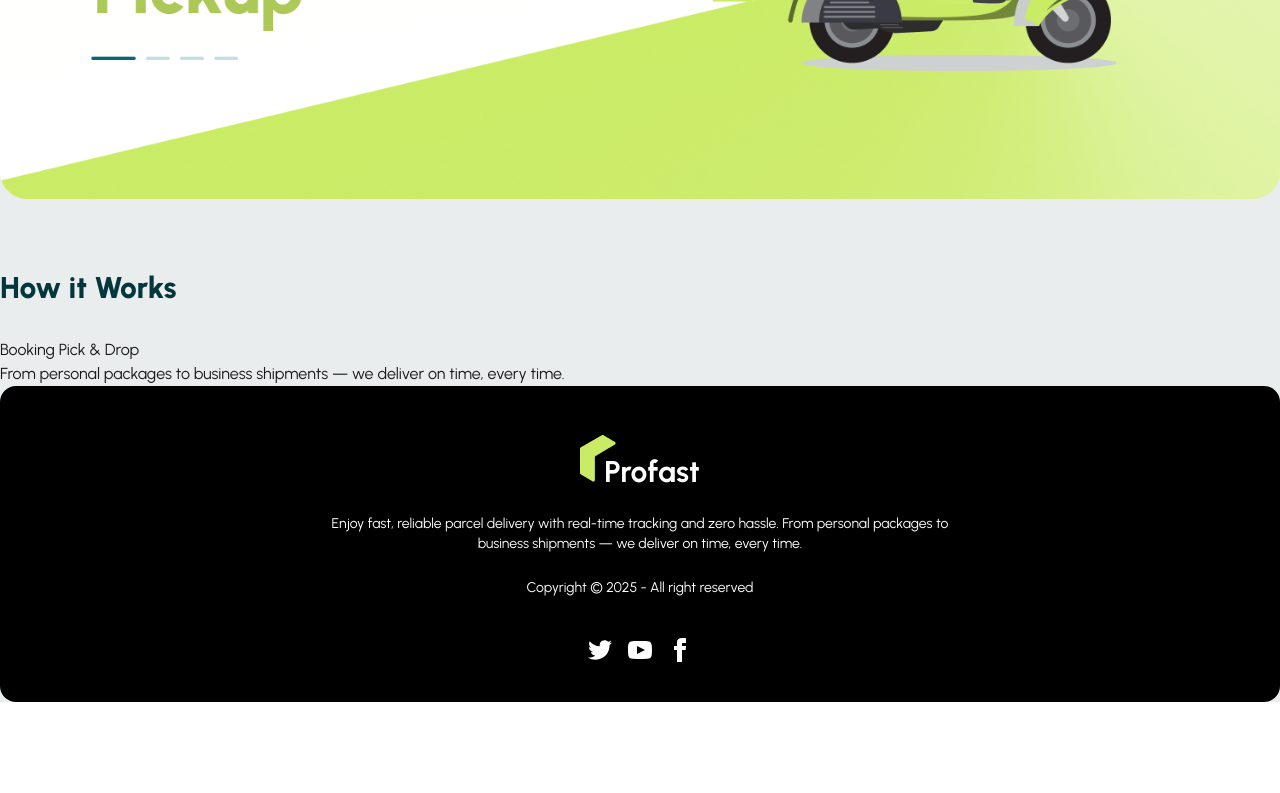
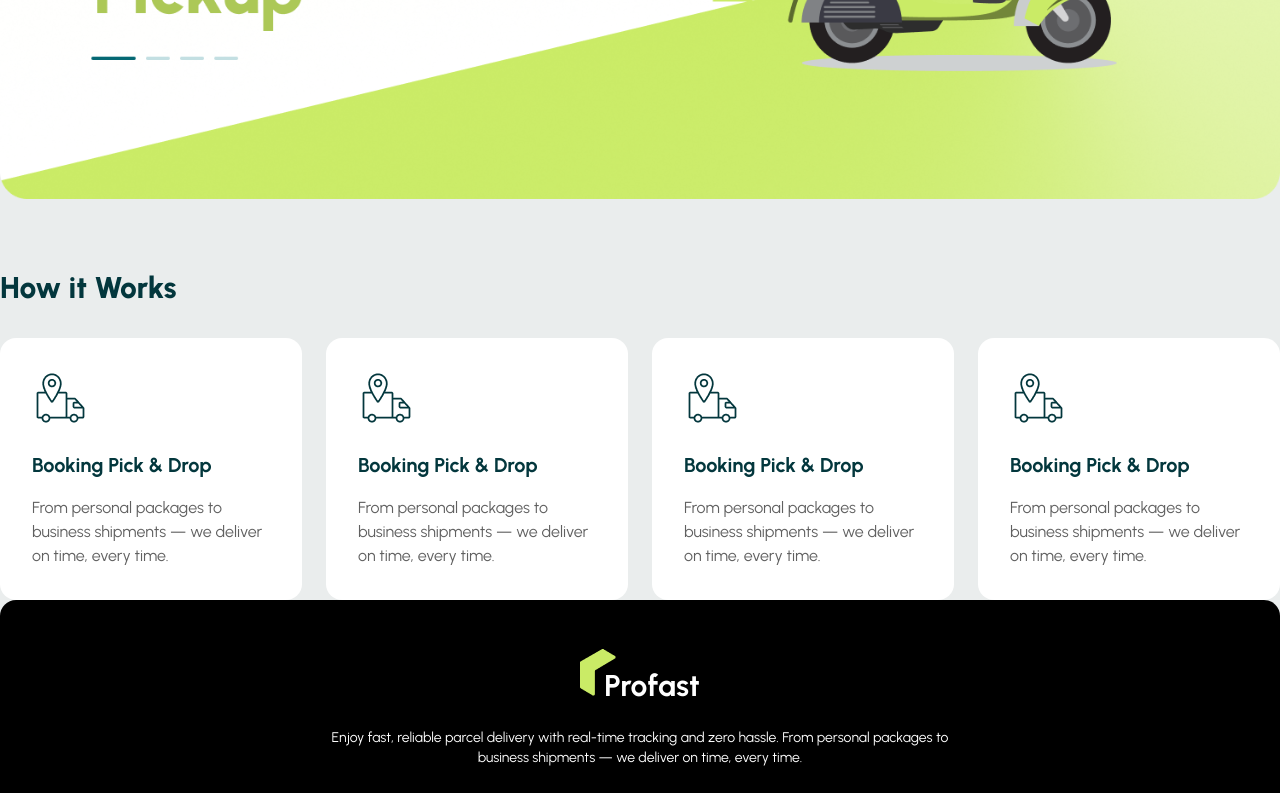
Before and after one commit to mahfuj024/profast-client, a React (Vite) app: page / in a window 1280 px wide. Shown: the part 532-1325 px from the top of the page. Before the commit the page ends 1234 px from the top, so only its background shows below. Built offline with nearby package versions, Linux system fonts and the light colour scheme.

Commit message:
add banner section

```diff
--- a/src/pages/Home/Works/Works.jsx
+++ b/src/pages/Home/Works/Works.jsx
@@ -1,18 +1,39 @@
 import React from 'react'
-
+import bookingIcon from "../../../assets/bookingIcon.png"
 
 function Works() {
     return (
-        <div className="mt-6 md:mt-10 lg:mt-15 p-1 lg:p-0">
-            <h1 className='font-bold lg:font-extrabold text-2xl lg:text-3xl text-base-300'>How it Works</h1>
+        <div className="mt-6 md:mt-10 lg:mt-15 lg:p-0 max-w-[1282px] mx-auto">
+            <h1 className='font-bold lg:font-extrabold text-3xl text-base-300 ml-15 md:ml-8 lg:ml-0'>How it Works</h1>
 
-            <div className='mt-4 md:mt-6 lg:mt-8'>
+            <div className='mt-4 md:mt-6 lg:mt-8 grid grid-cols-1 md:grid-cols-2 lg:grid-cols-4 justify-items-center gap-6'>
 
-                <div>
-                    <img src="" alt="" />
-                    <h2>Booking Pick & Drop</h2>
-                    <p>From personal packages to business shipments — we deliver on time, every time.</p>
+                <div className='p-8 rounded-2xl bg-white max-w-[302px]'>
+                    <img src={bookingIcon} alt="" />
+                    <h2 className='text-base-300 font-bold text-[20px] mt-6'>Booking Pick & Drop</h2>
+                    <p className='text-base-200 text-base mt-4'>From personal packages to business shipments — we deliver on time, every time.</p>
                 </div>
+
+                <div className='p-8 rounded-2xl bg-white max-w-[302px]'>
+                    <img src={bookingIcon} alt="" />
+                    <h2 className='text-base-300 font-bold text-[20px] mt-6'>Booking Pick & Drop</h2>
+                    <p className='text-base-200 text-base mt-4'>From personal packages to business shipments — we deliver on time, every time.</p>
+                </div>
+
+
+                <div className='p-8 rounded-2xl bg-white max-w-[302px]'>
+                    <img src={bookingIcon} alt="" />
+                    <h2 className='text-base-300 font-bold text-[20px] mt-6'>Booking Pick & Drop</h2>
+                    <p className='text-base-200 text-base mt-4'>From personal packages to business shipments — we deliver on time, every time.</p>
+                </div>
+
+
+                <div className='p-8 rounded-2xl bg-white max-w-[302px]'>
+                    <img src={bookingIcon} alt="" />
+                    <h2 className='text-base-300 font-bold text-[20px] mt-6'>Booking Pick & Drop</h2>
+                    <p className='text-base-200 text-base mt-4'>From personal packages to business shipments — we deliver on time, every time.</p>
+                </div>
+
 
 
             </div>
```
